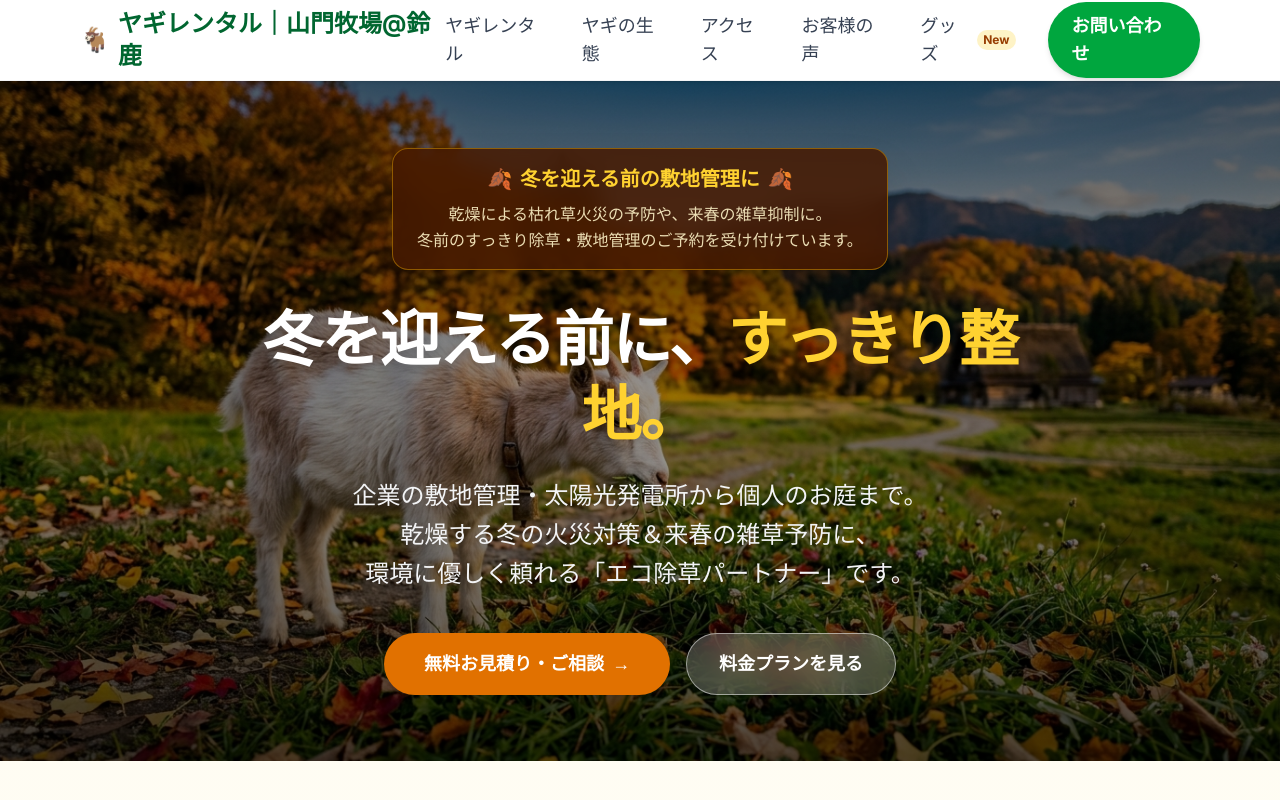
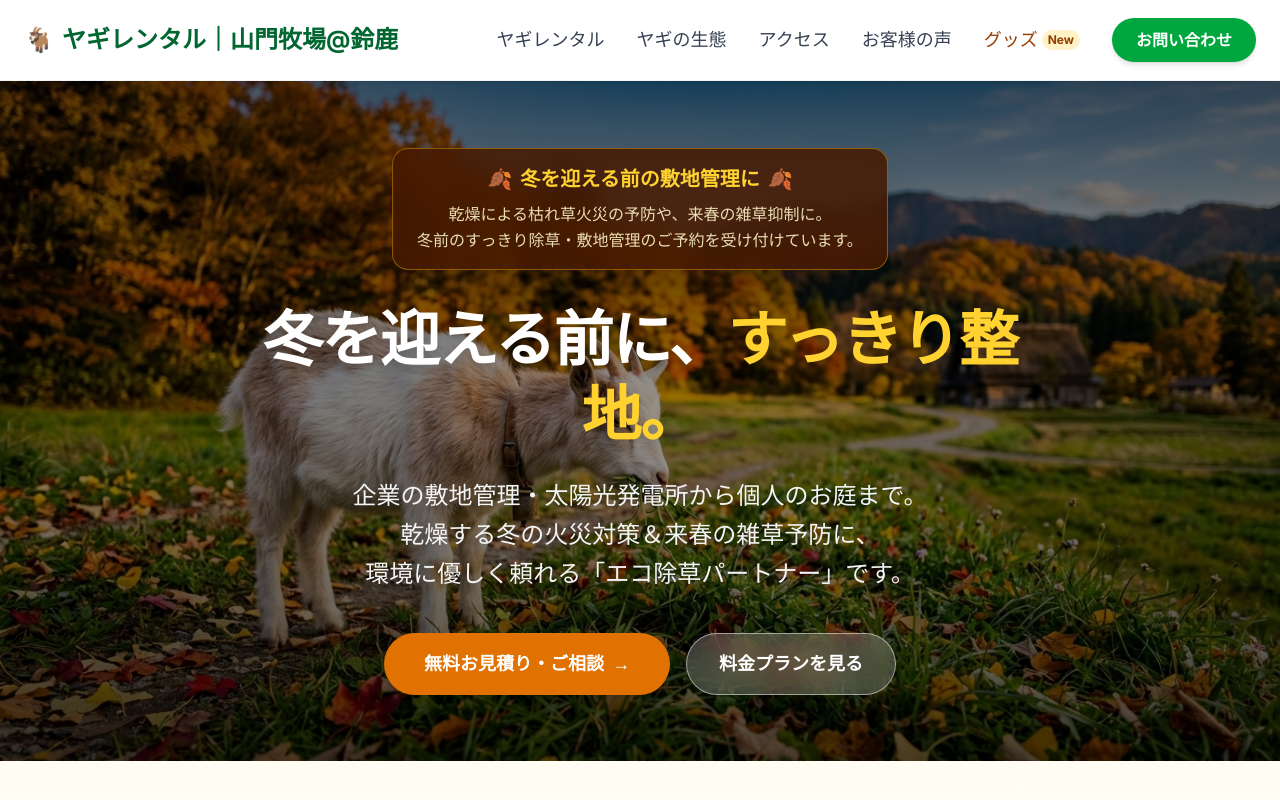
Before and after one commit to mune-Geeks/goat-rental, a Next.js app: page / in a window 1280 px wide. Shown: the top 800 px of the page. Built offline with nearby package versions, Linux system fonts and the light colour scheme.

Commit message:
ヘッダーナビゲーションの修正

```diff
--- a/components/Header.tsx
+++ b/components/Header.tsx
@@ -11,46 +11,46 @@ export default function Header() {
     const closeMenu = () => setIsOpen(false);
 
     return (
-        <header className="sticky top-0 z-50 bg-white/90 backdrop-blur-md border-b border-gray-100 shadow-sm">
-            <div className="max-w-6xl mx-auto px-4 h-20 flex items-center justify-between">
+        <header className="sticky top-0 z-50 bg-white/95 backdrop-blur-md border-b border-gray-100 shadow-sm">
+            <div className="max-w-7xl mx-auto px-4 sm:px-6 h-20 flex items-center justify-between gap-4">
 
                 {/* ▼ 左側：ロゴ */}
                 <Link
                     href="/"
                     onClick={closeMenu}
-                    className="text-sm sm:text-lg md:text-2xl font-bold text-green-800 hover:opacity-80 transition flex items-center gap-2"
+                    className="text-base sm:text-lg lg:text-xl xl:text-2xl font-bold text-green-800 hover:opacity-80 transition flex items-center gap-2 whitespace-nowrap flex-shrink-0"
                 >
                     <span>🐐</span>
                     <span>ヤギレンタル｜山門牧場@鈴鹿</span>
                 </Link>
 
-                {/* ▼ PC用メニュー（スマホでは隠す） */}
-                <nav className="hidden md:flex items-center gap-8 text-lg font-medium text-gray-700">
-                    <Link href="/service" className="hover:text-green-600 transition">
+                {/* ▼ PC用メニュー（画面幅に応じて自動調整・絶対改行なし） */}
+                <nav className="hidden md:flex items-center gap-3 lg:gap-6 xl:gap-8 text-sm lg:text-base xl:text-lg font-medium text-gray-700 whitespace-nowrap flex-shrink-0">
+                    <Link href="/service" className="hover:text-green-600 transition whitespace-nowrap">
                         ヤギレンタル
                     </Link>
 
-                    <Link href="/about-goat" className="hover:text-green-600 transition">
+                    <Link href="/about-goat" className="hover:text-green-600 transition whitespace-nowrap">
                         ヤギの生態
                     </Link>
-                    <Link href="/access" className="hover:text-green-600 transition">
+                    <Link href="/access" className="hover:text-green-600 transition whitespace-nowrap">
                         アクセス
                     </Link>
-                    <Link href="/voice" className="hover:text-green-600 transition">
+                    <Link href="/voice" className="hover:text-green-600 transition whitespace-nowrap">
                         お客様の声
                     </Link>
                     <Link
                         href="https://suzuri.jp/yamakado"
                         target="_blank"
                         rel="noopener noreferrer"
-                        className="hover:text-green-600 transition flex items-center gap-1.5"
+                        className="hover:text-amber-700 transition flex items-center gap-1 text-amber-800 whitespace-nowrap"
                     >
                         <span>グッズ</span>
-                        <span className="text-xs bg-amber-100 text-amber-800 px-1.5 py-0.5 rounded-full font-bold">New</span>
+                        <span className="text-[10px] lg:text-xs bg-amber-100 text-amber-800 px-1.5 py-0.5 rounded-full font-bold">New</span>
                     </Link>
                     <Link
                         href="/contact"
-                        className="bg-green-600 text-white font-bold py-2.5 px-6 rounded-full shadow-md hover:bg-green-700 transition"
+                        className="bg-green-600 text-white font-bold py-2 px-4 lg:py-2.5 lg:px-6 rounded-full shadow-md hover:bg-green-700 transition whitespace-nowrap text-sm lg:text-base"
                     >
                         お問い合わせ
                     </Link>
@@ -58,7 +58,7 @@ export default function Header() {
 
                 {/* ▼ スマホ用ハンバーガーボタン（PCでは隠す） */}
                 <button
-                    className="md:hidden p-2 text-gray-600 focus:outline-none"
+                    className="md:hidden p-2 text-gray-600 focus:outline-none flex-shrink-0"
                     onClick={() => setIsOpen(!isOpen)} // クリックで反転
                     aria-label="メニューを開く"
                 >
@@ -117,8 +117,8 @@ export default function Header() {
                         onClick={closeMenu}
                         className="text-xl font-bold text-gray-700 py-3 border-b border-gray-100 flex items-center justify-between"
                     >
-                        <span>オリジナルグッズ 🛍️</span>
-                        <span className="text-xs bg-amber-100 text-amber-800 px-2.5 py-1 rounded-full font-bold">SUZURI店</span>
+                        <span>オリジナルグッズ</span>
+                        <span className="text-xs bg-amber-100 text-amber-800 px-2.5 py-1 rounded-full font-bold">SUZURI</span>
                     </Link>
 
                     {/* スマホメニュー内のデカいお問い合わせボタン */}
```
